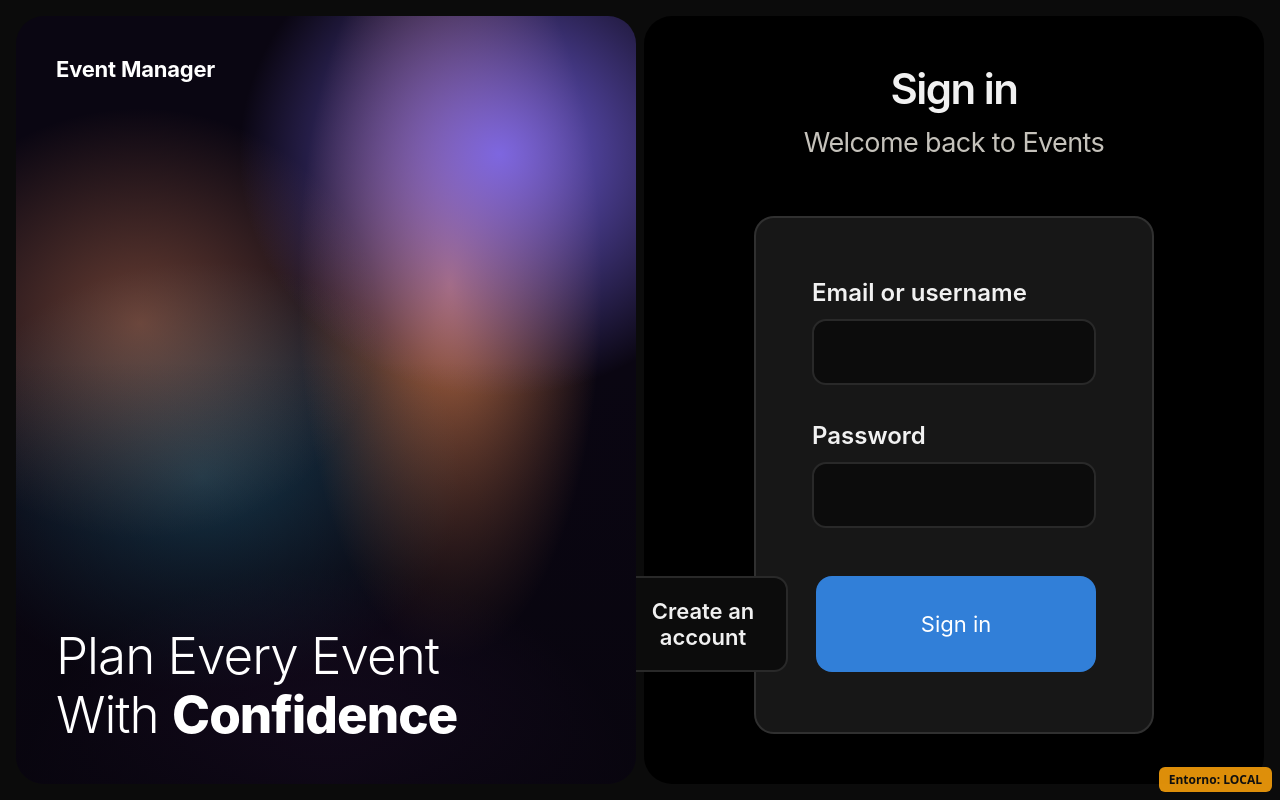
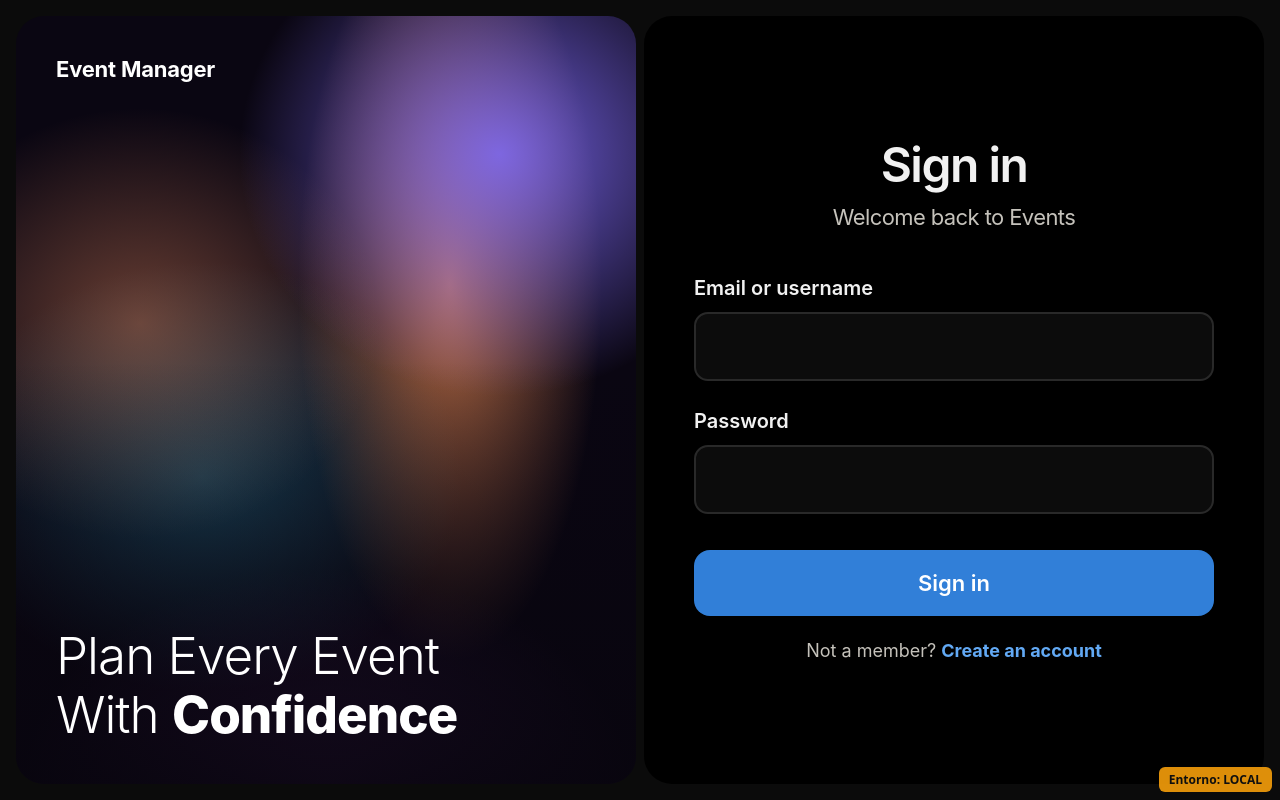
Before and after one commit to DiegoGBag/proyectoNUBEtest, a React (Vite) app: page / in a window 1280 px wide. Built offline with nearby package versions, Linux system fonts and the light colour scheme.

Commit message:
Agranda y corrige el formulario de login
Co-Authored-By: Claude Sonnet 5.5 <noreply@anthropic.com>

```diff
--- a/src/App.css
+++ b/src/App.css
@@ -1096,3 +1096,78 @@
     padding: 28px 24px;
   }
 }
+
+/* ---------- Auth form (larger, flat, centered) ---------- */
+.auth-panel-inner {
+  max-width: 520px;
+}
+
+.auth-panel .page-header h1 {
+  font-size: 48px;
+}
+
+.auth-panel .page-header p {
+  margin-top: 12px;
+  font-size: 22px;
+}
+
+.auth-panel .event-form.auth-form {
+  gap: 28px;
+  margin-top: 44px;
+  padding: 0;
+  border: 0;
+  background: transparent;
+}
+
+.auth-panel .auth-form label {
+  font-size: 20px;
+}
+
+.auth-panel .auth-form input:not([type='radio']):not([type='file']) {
+  padding: 20px 24px;
+  font-size: 21px;
+}
+
+.auth-actions {
+  display: flex;
+  flex-direction: column;
+  align-items: stretch;
+  gap: 24px;
+  margin-top: 8px;
+}
+
+.auth-actions .create-event {
+  width: 100%;
+  min-width: 0;
+  margin: 0;
+  justify-content: center;
+  padding: 22px 30px;
+  font-size: 22px;
+  font-weight: 600;
+}
+
+.auth-switch {
+  margin: 0;
+  text-align: center;
+  color: var(--muted);
+  font-size: 18px;
+}
+
+.auth-switch button {
+  padding: 0;
+  border: 0;
+  background: none;
+  color: var(--blue-bright);
+  font: inherit;
+  font-weight: 700;
+  cursor: pointer;
+}
+
+.auth-switch button:hover {
+  text-decoration: underline;
+}
+
+.auth-panel .form-error {
+  margin: 0;
+  text-align: center;
+}
--- a/src/AuthScreen.jsx
+++ b/src/AuthScreen.jsx
@@ -54,7 +54,7 @@ function AuthScreen({ onAuthenticated }) {
         </p>
       </header>
 
-      <form className="event-form" onSubmit={submit}>
+      <form className="event-form auth-form" onSubmit={submit}>
         {isRegister && (
           <>
             <label>
@@ -107,13 +107,16 @@ function AuthScreen({ onAuthenticated }) {
           </p>
         )}
 
-        <div className="form-actions">
-          <button className="cancel-button" type="button" onClick={switchMode}>
-            {isRegister ? 'I already have an account' : 'Create an account'}
-          </button>
+        <div className="auth-actions">
           <button className="create-event" type="submit" disabled={isSubmitting}>
             {isSubmitting ? 'Please wait…' : isRegister ? 'Create account' : 'Sign in'}
           </button>
+          <p className="auth-switch">
+            {isRegister ? 'Already have an account?' : 'Not a member?'}{' '}
+            <button type="button" onClick={switchMode}>
+              {isRegister ? 'Sign in' : 'Create an account'}
+            </button>
+          </p>
         </div>
       </form>
         </div>
```
